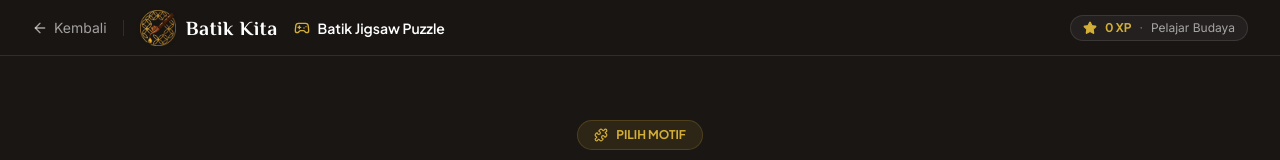
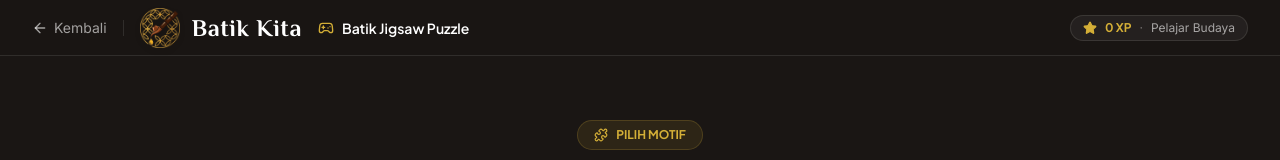
Before and after one commit to Rkaaaa404/BatikKita, a Next.js app in the folder webdev/frontend/: page /play/jigsaw in a window 1280 px wide. Shown: the top 160 px of the page. Built offline with nearby package versions, Linux system fonts and the light colour scheme.

Commit message:
style: upscale GameNavbar logo to 40px and font to 2xl with cache reset

```diff
--- a/webdev/frontend/src/components/shared/GameNavbar.tsx
+++ b/webdev/frontend/src/components/shared/GameNavbar.tsx
@@ -26,15 +26,16 @@ export function GameNavbar({ title, backHref = "/play" }: GameNavbarProps) {
 
       <div className="h-4 w-px bg-white/10 hidden sm:block" />
 
-      <Link href="/" className="flex items-center gap-2.5 shrink-0 group">
+      <Link href="/" className="flex items-center gap-3 shrink-0 group">
         <Image
           src="/images/logo-batik-kita.png"
           alt="Logo Batik Kita"
-          width={36}
-          height={36}
-          className="w-9 h-9 object-contain drop-shadow-sm group-hover:scale-105 transition-transform"
+          width={40}
+          height={40}
+          className="w-10 h-10 object-contain drop-shadow-md group-hover:scale-105 transition-transform"
+          priority
         />
-        <span className="font-philosopher font-bold text-xl text-white hidden sm:inline tracking-wide">
+        <span className="font-philosopher font-bold text-2xl text-white hidden sm:inline tracking-wide">
           Batik Kita
         </span>
       </Link>
```
